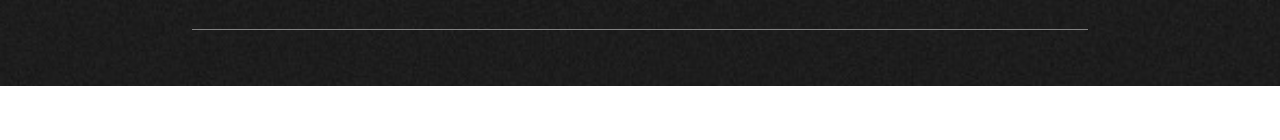
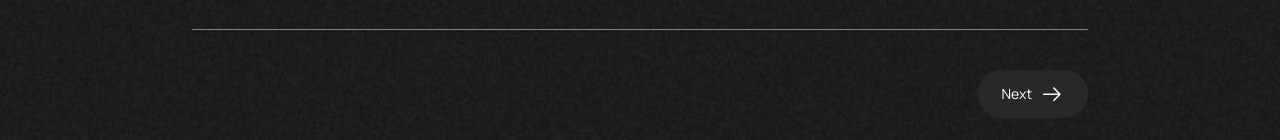
Before and after one commit to lesliekodjoe/lesliekodjoe.github.io, a React (Vite) app: page /projects/01 in a window 1280 px wide. Shown: the part 2084-2224 px from the top of the page. Before the commit the page ends 2170 px from the top, so only its background shows below. Built offline with nearby package versions, Linux system fonts and the light colour scheme.

Commit message:
Final Updates

```diff
--- a/package.json
+++ b/package.json
@@ -28,6 +28,7 @@
     "eslint": "^9.19.0",
     "eslint-plugin-react-hooks": "^5.0.0",
     "eslint-plugin-react-refresh": "^0.4.18",
+    "gh-pages": "^6.3.0",
     "globals": "^15.14.0",
     "postcss": "^8.5.2",
     "tailwindcss": "^3.4.17",
--- a/src/constants/data.ts
+++ b/src/constants/data.ts
@@ -17,7 +17,7 @@ export const socialIcons: SocialIcons[] = [
 
 export const projects_data: ProjectData[] = [
   {
-    num: "01",
+    num: 1,
     projectInfo: {
       projectName: "Kweku's Portfolio",
       projectCategory: "Portfolio website",
@@ -35,7 +35,7 @@ export const projects_data: ProjectData[] = [
     },
   },
   {
-    num: "02",
+    num: 2,
     projectInfo: {
       projectName: "Experiential Transcript",
       projectCategory: "Website",
@@ -53,7 +53,7 @@ export const projects_data: ProjectData[] = [
     },
   },
   {
-    num: "03",
+    num: 3,
     projectInfo: {
       projectName: "Netflix Clone",
       projectCategory: "Website",
--- a/src/pages/ProjectDetails.tsx
+++ b/src/pages/ProjectDetails.tsx
@@ -1,19 +1,43 @@
-import React, { useEffect } from "react";
+import React, { useEffect, useState } from "react";
 import { GoArrowLeft, GoArrowRight } from "react-icons/go";
-import { useParams, Link } from "react-router-dom";
+import { useParams, Link, useNavigate } from "react-router-dom";
 import { projects_data } from "../constants/data";
 import { projectScroll } from "../utils/animate";
+import TransitionLink from "../components/TransitionLink";
 
 type Props = {};
 
 const ProjectDetails = (props: Props) => {
+  const navigate = useNavigate();
+  const [index, setIndex] = useState(0);
   const { id } = useParams();
+
   useEffect(() => {
+    if (id) {
+      setIndex(Number(id) - 1);
+    }
+    window.scrollTo(0, 0);
     projectScroll();
-  }, []);
-  const selectedProject = projects_data[Number(id) - 1];
+  }, [id]);
+
+  const nextItem = () => {
+    if (index < projects_data.length - 1) {
+      navigate(`/projects/${index + 2}`);
+    }
+  };
+
+  const prevItem = () => {
+    if (index > 0) {
+      navigate(`/projects/${index}`);
+    }
+  };
+
+  const selectedProject = projects_data[index];
   return (
-    <section className="pt-6 px-8 md:px-48 bg-project h-full text-white">
+    <section
+      key={selectedProject.num}
+      className="pt-6 px-8 md:px-48 bg-project h-full text-white"
+    >
       <div className="pt-28 pb-14 w-full h-full ">
         <div className="">
           <Link
@@ -127,6 +151,30 @@ const ProjectDetails = (props: Props) => {
             ))}
           </div>
         </div>
+        <div
+          className={` w-full flex  my-10 ${
+            index > 0 ? "justify-between" : "justify-end"
+          }`}
+        >
+          {index > 0 && (
+            <button
+              onClick={prevItem}
+              className="w-fit group flex text-[14px] items-center bg-[#282828] px-6 py-3 rounded-full hover:scale-105 ease-in-out duration-500"
+            >
+              <GoArrowLeft className="text-2xl mr-2 group-hover:-translate-x-2 ease-in-out duration-500" />
+              Back
+            </button>
+          )}
+          {index < projects_data.length - 1 && (
+            <button
+              onClick={nextItem}
+              className="w-fit group flex text-[14px] items-center bg-[#282828] px-6 py-3 rounded-full hover:scale-105 ease-in-out duration-500"
+            >
+              Next
+              <GoArrowRight className="text-2xl ml-2 group-hover:-translate-x-2 ease-in-out duration-500" />
+            </button>
+          )}
+        </div>
       </div>
     </section>
   );
--- a/src/utils/dataType.ts
+++ b/src/utils/dataType.ts
@@ -33,7 +33,7 @@ interface ProjectMedia {
 }
 
 export interface ProjectData {
-  num: string;
+  num: number;
   projectInfo: ProjectInfo;
   media: ProjectMedia;
 }
```
Also changed, not shown: 1 other file (tests, documents, lock files or other folders).
